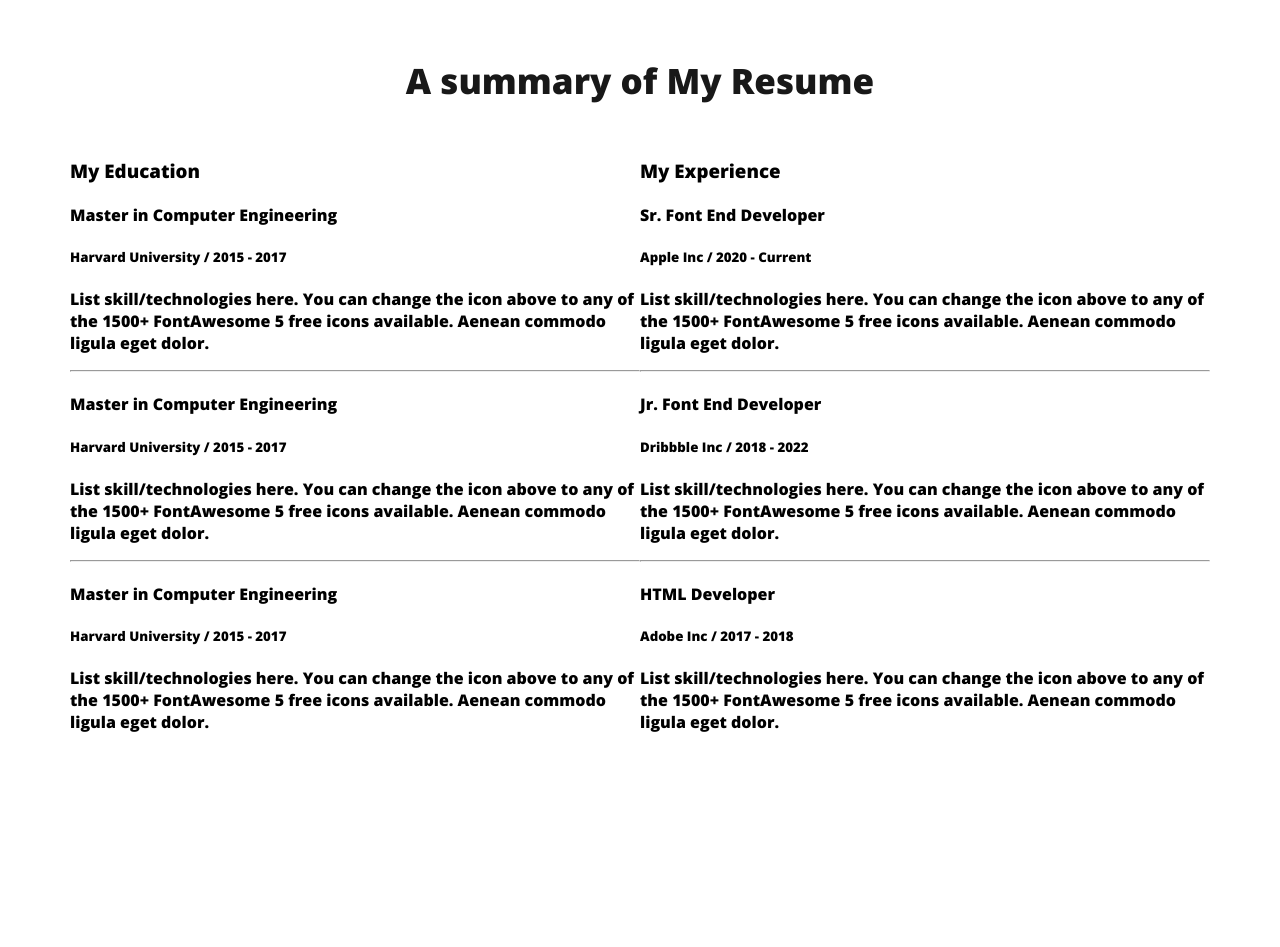
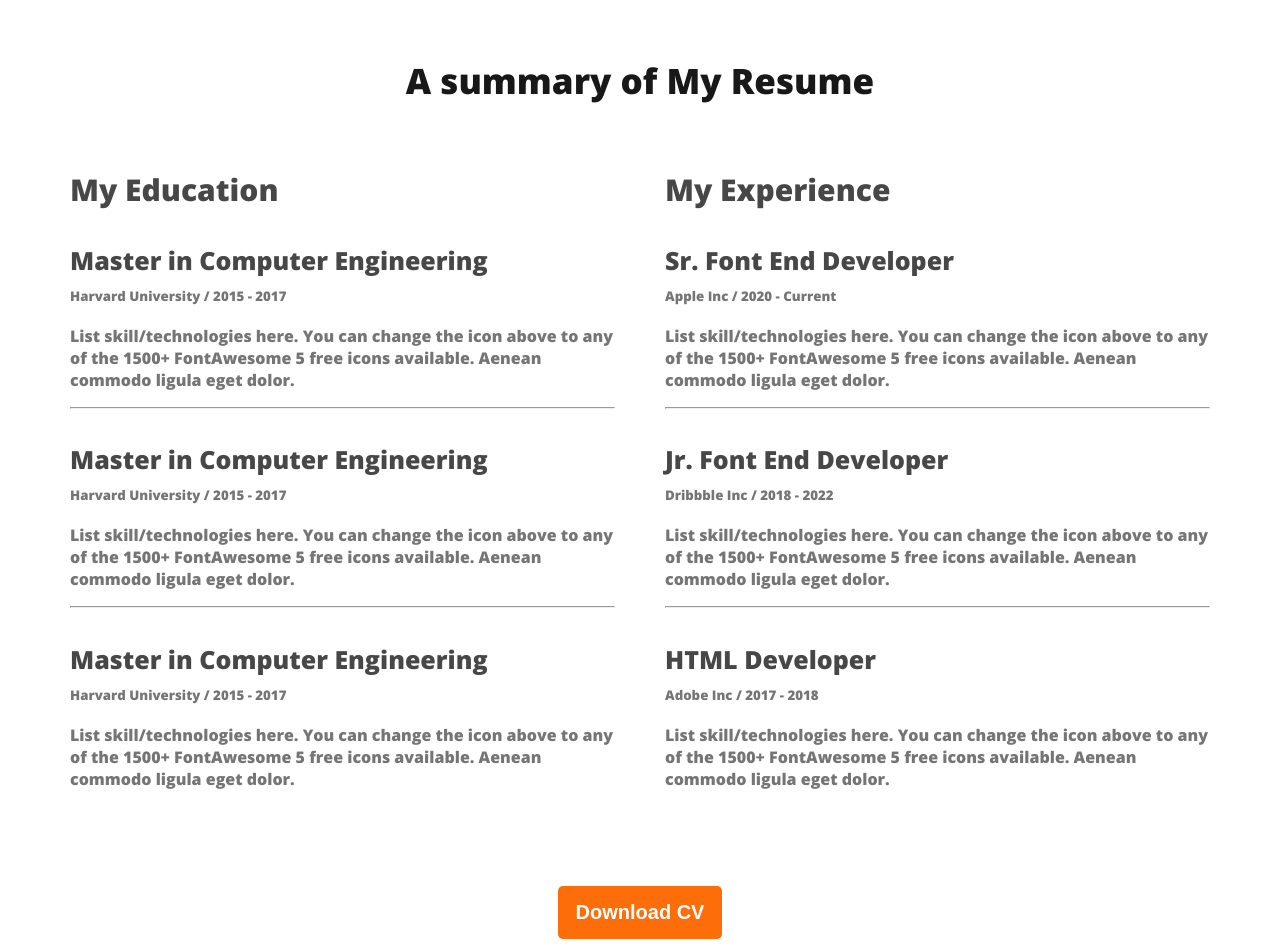
Before and after one commit to borson111/webdeveloper-portfolio, a plain HTML site: page index.html in a window 1280 px wide. Shown: the part 2280-3227 px from the top of the page. Before the commit the page ends 3037 px from the top, so only its background shows below. Drawn offline with nearby package versions, Linux system fonts and the light colour scheme.

Commit message:
finish the resume section

```diff
--- a/index.html
+++ b/index.html
@@ -116,25 +116,28 @@
                     <h3 class="resume-coloum-title">My Experience</h3>
                     <div class="resume-item">
                         <h4 class="resume-item-title">Sr. Font End Developer</h4>
-                        <h5 class="resume-item-company">Apple Inc / 2020 - Current</h5>
+                        <h5 class="resume-item-institute">Apple Inc / 2020 - Current</h5>
                         <p class="resume-item-description">List skill/technologies here. You can change the icon above
                             to any of the 1500+ FontAwesome 5 free icons available. Aenean commodo ligula eget dolor.</p>
                     </div>
                     <hr>
                     <div class="resume-item">
                         <h4 class="resume-item-title">Jr. Font End Developer</h4>
-                        <h5 class="resume-item-company">Dribbble Inc / 2018 - 2022</h5>
+                        <h5 class="resume-item-institute">Dribbble Inc / 2018 - 2022</h5>
                         <p class="resume-item-description">List skill/technologies here. You can change the icon above
                             to any of the 1500+ FontAwesome 5 free icons available. Aenean commodo ligula eget dolor.</p>
                     </div>
                     <hr>
                     <div class="resume-item">
                         <h4 class="resume-item-title">HTML Developer</h4>
-                        <h5 class="resume-item-company">Adobe Inc / 2017 - 2018</h5>
+                        <h5 class="resume-item-institute">Adobe Inc / 2017 - 2018</h5>
                         <p class="resume-item-description">List skill/technologies here. You can change the icon above
                             to any of the 1500+ FontAwesome 5 free icons available. Aenean commodo ligula eget dolor.</p>
                     </div>
                 </div>
+            </div>
+            <div class="download-cv">
+                <button class="btn-primary">Download CV</button>
             </div>
 
         </section>
--- a/styles/portfolio.css
+++ b/styles/portfolio.css
@@ -166,9 +166,38 @@ main section {
     background: #FFF;
     box-shadow: 0px 6px 50px 0px rgba(0, 0, 0, 0.06);
 }
+
 .skill-description {
     color: #757575;
 }
-.resume-container{
+
+.resume-container {
     display: flex;
+    gap: 50px;
 }
+
+.resume-coloum-title {
+    color: #474747;
+    font-size: 30px;
+    font-weight: 700;
+}
+
+.resume-item-institute,
+.resume-item-description {
+    color: #757575;
+}
+
+.resume-item-title {
+    color: #474747;
+    font-size: 25px;
+    font-weight: 700;
+    margin-bottom: 10px;
+}
+.resume-item-institute {
+    margin-top: 0px;
+    margin-bottom: 20px;
+}
+.download-cv {
+    text-align: center;
+    margin-top: 50px;
+}
```
